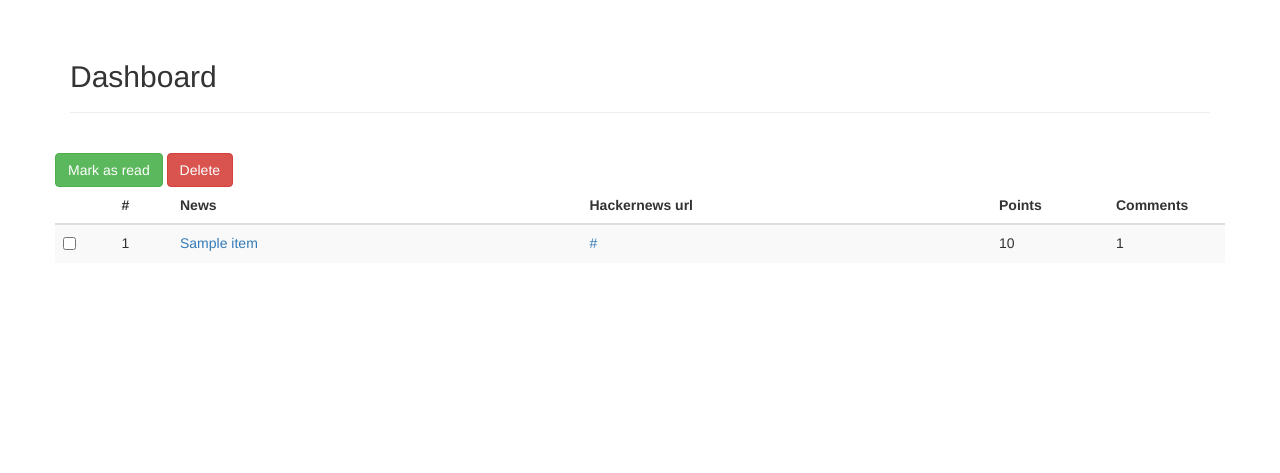
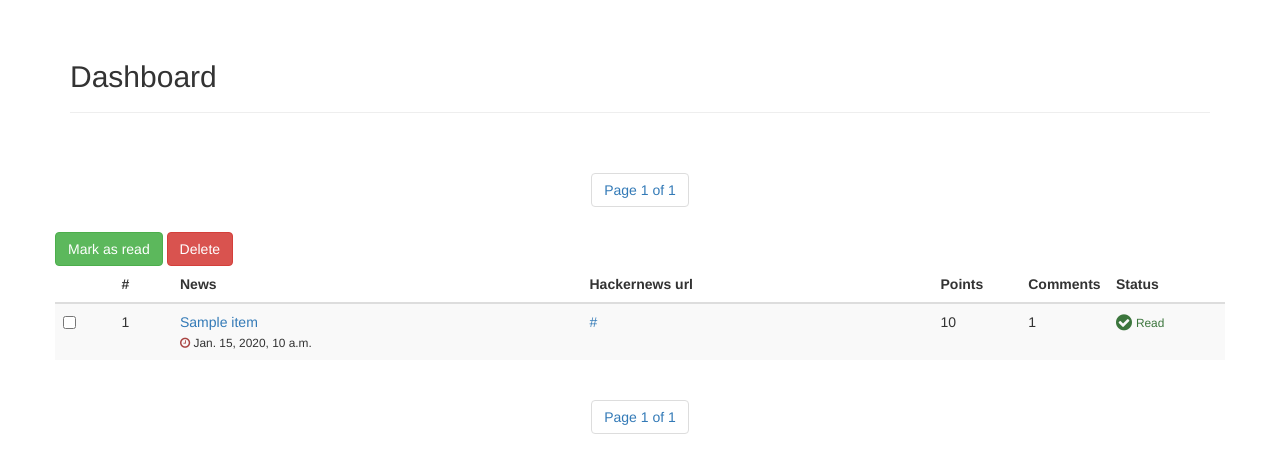
Before and after one commit to dbajpeyi/hackernews-clone, a Django app: page /news/ in a window 1280 px wide. Shown: the part 52-525 px from the top of the page. Run offline with Django 3.2, Linux system fonts and the light colour scheme; a user stored in the database is signed in; tables that the repository leaves empty hold one stand-in row (values such as "Sample post"); some libraries are stand-ins or nearby versions.

Commit message:
pagination

```diff
--- a/project/news/templates/news/base.html
+++ b/project/news/templates/news/base.html
@@ -6,8 +6,8 @@
     <script type="text/javascript" src="/static/bower_components/bootstrap/dist/js/bootstrap.min.js"></script>
    <link href='http://fonts.googleapis.com/css?family=Lato' rel='stylesheet' type='text/css'>
     <link rel="stylesheet" href="/static/bower_components/bootstrap/dist/css/bootstrap.min.css">
-    <link rel="stylesheet" href="/static/bower_components/font-awesome/css/font-awesome.min.css">
-    <link rel="stylesheet" href="/static//css/main.css">
+    <link rel="stylesheet" href="//maxcdn.bootstrapcdn.com/font-awesome/4.3.0/css/font-awesome.min.css">
+    <link rel="stylesheet" href="/static/css/main.css">
 
   </head>
 
--- a/project/news/templates/news/home.html
+++ b/project/news/templates/news/home.html
@@ -15,6 +15,25 @@
           <div class="row text-danger">{{error}}</div>
           {% endif %}
           <br>
+        <div class="row text-center">
+          <ul class="pagination">
+            {% if items.has_previous %}
+            <li>
+              <a href="?page={{items.previous_page_number}}" aria-label="Previous">
+                <span aria-hidden="true"><i class="fa fa-backward"></i></span>
+              </a>
+            </li>
+            {% endif %}
+            <li><a>Page {{ items.number }} of {{ items.paginator.num_pages }}</a></li>
+            {% if items.has_next %}
+            <li>
+              <a href="?page={{items.next_page_number}}" aria-label="Next">
+                <span aria-hidden="true"><i class="fa fa-forward"></i></span>
+              </a>
+            </li>
+            {% endif %}
+          </ul>
+        </div>
 
         <div class="table-responsive row">
               <form method="POST">
@@ -26,25 +45,54 @@
                   <th style="width:5%;"></th>
                   <th style="width:5%;">#</th>
                   <th style="width:35%;">News</th>
-                  <th style="width:35%;">Hackernews url</th>
-                  <th style="width:10%;">Points</th>
-                  <th style="width:10%;">Comments</th>
+                  <th style="width:30%;">Hackernews url</th>
+                  <th style="width:7.5%;">Points</th>
+                  <th style="width:7.5%;">Comments</th>
+                  <th style="width:10%;">Status</th>
                 </thead>
                 <tbody>
                 {% for item in items %}
                   <tr>
                      <td><input type="checkbox" name="item_id" value="{{item.ext_id}}" /></td>
                      <td>{{forloop.counter}}</td>
-                     <td><a href="{{item.item.url}}">{{item.item.title}}</a></td>
+                     <td><a href="{{item.item.url}}">{{item.item.title}}</a><br>
+                       <small class="text-default">
+                         <i class="fa fa-clock-o text-danger"></i> {{item.item.posted_on}}
+                       </small>
+                     </td>
                      <td> <a href="{{item.item.hacker_news_url}}">{{item.item.hacker_news_url}}</td>
                      <td> {{item.item.points}}</td>
                      <td> {{item.item.comments}}</td>
+                     {% if item.is_read %}
+                      <td class="text-success"><i class="fa fa-check-circle fa-lg"></i> <small>Read</small></td>
+                     {% else %}
+                      <td class="text-primary"><i class="fa fa-exclamation-circle fa-lg"></i> <small>Not read!</small></td>
+                     {% endif %}
                   </tr>
                 {% endfor %}
                 </tbody>
                 </table>
               </form>
         </div>
+        <div class="row text-center">
+          <ul class="pagination">
+            {% if items.has_previous %}
+            <li>
+              <a href="?page={{items.previous_page_number}}" aria-label="Previous">
+                <span aria-hidden="true"><i class="fa fa-backward"></i></span>
+              </a>
+            </li>
+            {% endif %}
+            <li><a>Page {{ items.number }} of {{ items.paginator.num_pages }}</a></li>
+            {% if items.has_next %}
+            <li>
+              <a href="?page={{items.next_page_number}}" aria-label="Next">
+                <span aria-hidden="true"><i class="fa fa-forward"></i></span>
+              </a>
+            </li>
+            {% endif %}
+          </ul>
+        </div>
       </div>
     </body>
 </html>
--- a/project/news/views.py
+++ b/project/news/views.py
@@ -13,25 +13,50 @@ from django.views.generic import View
 import requests
 from news.models import *
 from news.forms import UserForm
+from django.core.paginator import Paginator, EmptyPage, PageNotAnInteger
+
+RESULTS_PER_PAGE=20
 
 class HomeView(View):
 
     def get_items(self):
-        return DashboardItem.objects.select_related('item').filter(profile__user=self.request.user)
+        return DashboardItem.objects.select_related('item').filter(
+                profile__user=self.request.user).order_by(
+                    '-item__posted_on')
+
+    def paginate_items(self, items):
+        p = Paginator(items, RESULTS_PER_PAGE)
+        return p
 
     def get(self, request):
+        page = request.GET.get('page')
+        paginator = self.paginate_items(self.get_items())
+        try:
+            items = paginator.page(page)
+        except PageNotAnInteger:
+            items = paginator.page(1)
+        except EmptyPage:
+            items = paginator.page(paginator.num_pages)
+
+
         return render(request,
-            'news/home.html', {'items' : self.get_items()})
+            'news/home.html', {'items' : items})
 
     def delete(self):
         DashboardItem.objects.filter(
                 ext_id__in = self.request.POST.getlist('item_id')
             ).delete()
 
+    def mark_as_read(self):
+        items = DashboardItem.objects.filter(ext_id__in = self.request.POST.getlist('item_id'))
+        for item in items:
+            item.is_read = True
+            item.save()
+
     def post(self, request):
         if not request.POST.get('item_id'):
             return render(request, 'news/home.html', {
-                'error' : 'Select items to mark them read!',
+                'error' : 'Need to select items to perform mark read / delete!',
                 'items' : self.get_items()
             })
 
```
